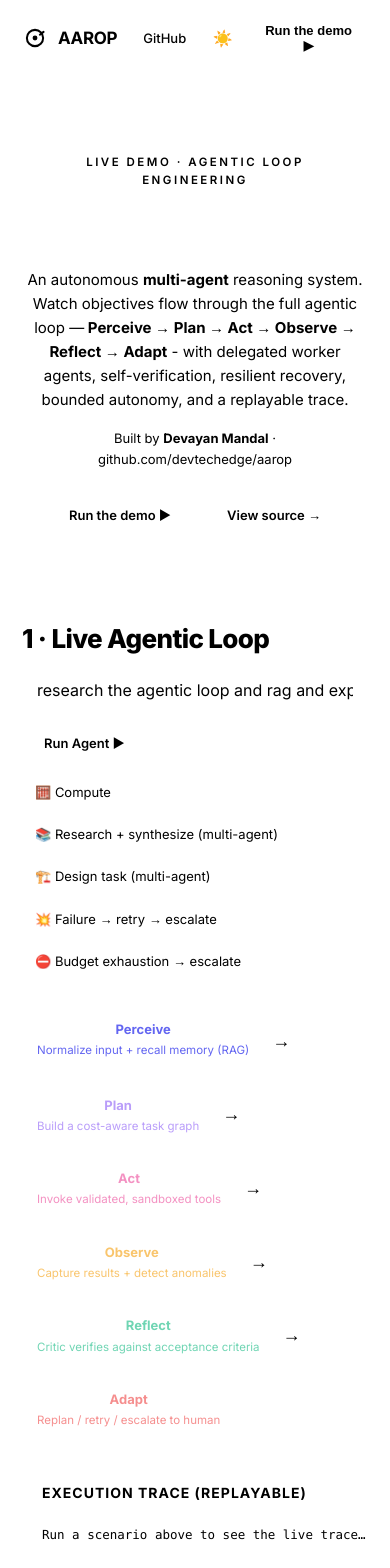
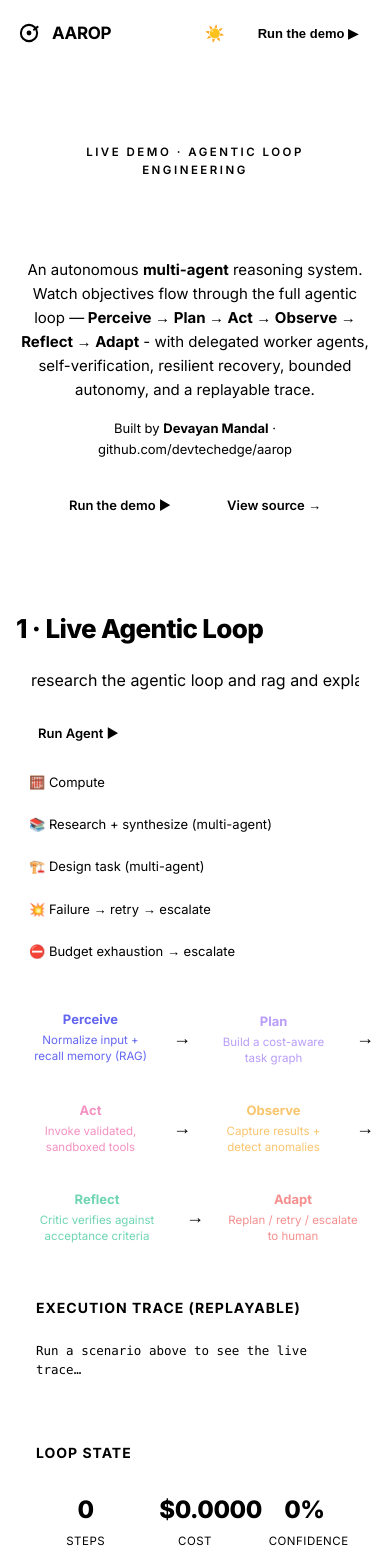
Before and after one commit to devtechedge/aarop, a Next.js app in the folder web-demo/: page / in a window 390 px wide. Shown: the top 1568 px of the page. Built offline with nearby package versions, Linux system fonts and the light colour scheme.

Commit message:
fix: constrain grid/panels on small screens to stop horizontal overflow

```diff
--- a/web-demo/app/globals.css
+++ b/web-demo/app/globals.css
@@ -101,12 +101,20 @@ a { color: var(--primary); text-decoration: none; }
   border-bottom: 1px solid var(--border-soft);
 }
 .nav-inner {
-  max-width: var(--maxw); margin: 0 auto; padding: 14px 22px;
-  display: flex; align-items: center; justify-content: space-between; gap: 16px;
+  max-width: var(--maxw); margin: 0 auto; padding: 14px 16px;
+  display: flex; align-items: center; justify-content: space-between; gap: 10px;
+  min-width: 0;
+}
+@media (min-width: 480px) {
+  .nav-inner { padding: 14px 22px; gap: 16px; }
 }
 .brand { display: flex; align-items: center; gap: 10px; font-weight: 700; font-size: 17px; letter-spacing: -0.02em; color: var(--text); }
 .brand .logo { width: 26px; height: 26px; }
-.nav-actions { display: flex; align-items: center; gap: 10px; }
+.nav-actions { display: flex; align-items: center; gap: 8px; min-width: 0; flex-shrink: 0; }
+@media (max-width: 420px) {
+  .nav-link { display: none; }
+  .cta-sm { padding: 8px 12px; }
+}
 .nav-link { color: var(--text-muted); font-size: var(--fs-sm); font-weight: 500; padding: 8px 10px; border-radius: 8px; }
 .nav-link:hover { color: var(--text); background: var(--primary-soft); }
 
@@ -124,7 +132,10 @@ a { color: var(--primary); text-decoration: none; }
 .cta-sm:hover { background: var(--primary-strong); transform: translateY(-1px); }
 
 /* ---------- layout ---------- */
-.wrap { max-width: var(--maxw); margin: 0 auto; padding: 16px 22px 80px; }
+.wrap { max-width: var(--maxw); margin: 0 auto; padding: 16px 16px 80px; min-width: 0; }
+@media (min-width: 480px) {
+  .wrap { padding: 16px 22px 80px; }
+}
 
 /* ---------- hero ---------- */
 header.hero { text-align: center; padding: 56px 0 22px; }
@@ -178,7 +189,7 @@ h1.title {
 /* ---------- loop ribbon ---------- */
 .ribbon { display: flex; gap: 8px; flex-wrap: wrap; align-items: center; margin: 30px 0 10px; }
 .node {
-  border: 1px solid var(--border); border-radius: var(--radius-sm); padding: 13px 15px; min-width: 116px;
+  border: 1px solid var(--border); border-radius: var(--radius-sm); padding: 13px 15px; min-width: min(116px, 100%); flex: 1 1 100px;
   background: var(--surface); text-align: center; transition: all 0.25s ease; opacity: 0.6;
 }
 .node .nl { font-weight: 700; font-size: var(--fs-sm); }
@@ -188,9 +199,9 @@ h1.title {
 .arrow { color: var(--text-dim); font-size: 18px; }
 
 /* ---------- panels / grid ---------- */
-.grid { display: grid; grid-template-columns: 1.15fr 1fr; gap: 18px; margin-top: 22px; }
-@media (max-width: 880px) { .grid { grid-template-columns: 1fr; } }
-.panel { background: var(--surface); border: 1px solid var(--border); border-radius: var(--radius); padding: 18px 20px; box-shadow: var(--shadow); }
+.grid { display: grid; grid-template-columns: minmax(0, 1.15fr) minmax(0, 1fr); gap: 18px; margin-top: 22px; min-width: 0; }
+@media (max-width: 880px) { .grid { grid-template-columns: minmax(0, 1fr); } }
+.panel { background: var(--surface); border: 1px solid var(--border); border-radius: var(--radius); padding: 18px 20px; box-shadow: var(--shadow); min-width: 0; max-width: 100%; overflow-x: auto; }
 .panel h3 { font-size: var(--fs-h3); text-transform: uppercase; letter-spacing: 1px; color: var(--text-muted); margin-bottom: 14px; font-weight: 700; }
 .ph-row { display: flex; justify-content: space-between; align-items: center; }
 .mini { background: var(--primary-soft); border: 1px solid var(--border); color: var(--primary); font-size: var(--fs-xs); padding: 5px 11px; border-radius: 8px; cursor: pointer; font-family: var(--font); }
@@ -198,14 +209,14 @@ h1.title {
 
 /* ---------- trace ---------- */
 .trace { font-family: var(--mono); font-size: 12.5px; max-height: 380px; overflow: auto; }
-.trace .row { display: flex; gap: 8px; padding: 6px 0; border-bottom: 1px solid var(--border-soft); animation: fade 0.3s ease; }
+.trace .row { display: flex; gap: 8px; padding: 6px 0; border-bottom: 1px solid var(--border-soft); animation: fade 0.3s ease; min-width: 0; }
 .trace .ts { color: var(--text-dim); flex: 0 0 52px; }
-.trace .ev { color: var(--accent); flex: 0 0 140px; }
-.trace .dt { color: var(--text); flex: 1; opacity: 0.92; }
+.trace .ev { color: var(--accent); flex: 0 1 140px; min-width: 0; overflow: hidden; text-overflow: ellipsis; }
+.trace .dt { color: var(--text); flex: 1; min-width: 0; opacity: 0.92; overflow-wrap: anywhere; }
 @keyframes fade { from { opacity: 0; transform: translateY(4px); } to { opacity: 1; } }
 
 /* ---------- metrics ---------- */
-.metrics { display: grid; grid-template-columns: repeat(3, 1fr); gap: 10px; }
+.metrics { display: grid; grid-template-columns: repeat(3, minmax(0, 1fr)); gap: 10px; }
 .metric { background: var(--surface-2); border: 1px solid var(--border); border-radius: var(--radius-sm); padding: 14px; text-align: center; }
 .metric .v { font-size: 24px; font-weight: 800; color: var(--text); letter-spacing: -0.02em; }
 .metric .l { font-size: var(--fs-xs); color: var(--text-muted); text-transform: uppercase; letter-spacing: 0.5px; margin-top: 4px; }
@@ -215,8 +226,9 @@ h1.title {
 .result .answer { font-size: 18px; font-weight: 700; margin-top: 9px; color: var(--text); word-break: break-word; line-height: 1.4; }
 
 /* ---------- agents ---------- */
-.agents { display: grid; grid-template-columns: repeat(3, 1fr); gap: 14px; }
-@media (max-width: 760px) { .agents { grid-template-columns: 1fr 1fr; } }
+.agents { display: grid; grid-template-columns: repeat(3, minmax(0, 1fr)); gap: 14px; }
+@media (max-width: 760px) { .agents { grid-template-columns: repeat(2, minmax(0, 1fr)); } }
+@media (max-width: 420px) { .agents { grid-template-columns: minmax(0, 1fr); } }
 .agent { border: 1px solid var(--border); border-radius: var(--radius); padding: 16px; background: var(--surface); opacity: 0.62; transition: all 0.25s ease; }
 .agent.on { opacity: 1; transform: translateY(-2px); box-shadow: 0 0 0 1px currentColor, var(--shadow); }
 .agent .al { font-weight: 700; font-size: var(--fs-body); display: flex; align-items: center; gap: 8px; }
@@ -225,7 +237,8 @@ h1.title {
 @keyframes blink { 0%,100% { opacity: 1; } 50% { opacity: 0.3; } }
 
 /* ---------- architecture ---------- */
-.arch { display: flex; justify-content: center; padding: 24px; }
+.arch { display: flex; justify-content: center; padding: 16px; min-width: 0; overflow-x: auto; }
+.arch svg { max-width: 100%; height: auto; flex: 1 1 auto; min-width: 0; }
 
 /* ---------- rigor cards ---------- */
 .cards { display: grid; grid-template-columns: repeat(3, 1fr); gap: 16px; }
```
